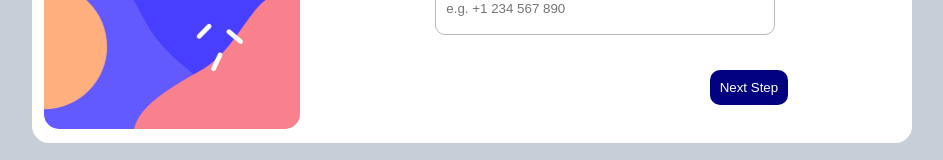
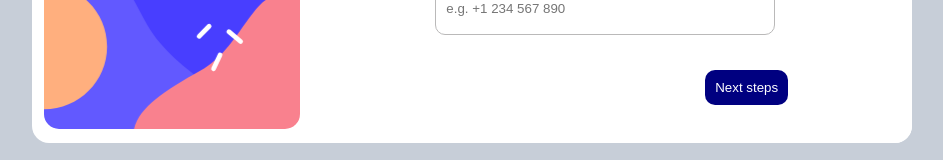
Before and after one commit to KASIANGK/project-useEffect-useState-Kasia-Nagorka, a React app: page / in a window 1280 px wide. Shown: the part 545-705 px from the top of the page, without its empty margins (176-1119 px from the left). Built offline with nearby package versions, Linux system fonts and the light colour scheme; the HTML template or start-up script is replaced by a standard one.

Commit message:
btns onBack et onNext

```diff
--- a/src/App.jsx
+++ b/src/App.jsx
@@ -1,27 +1,45 @@
-import { useState, useEffect } from 'react'
-import './App.css'
-import Personal from './Components/Personal/Personal'
-import Select from './Components/Select/Select'
-import Pick from './Components/Pick/Pick'
-import Summary from './Components/Summary/Summary'
-import Advenced from './assets/advenced.svg'
-import Arcade from './assets/arcade.svg'
-import Pro from './assets/pro.svg'
-import Thankyou from './assets/thankyou.svg'
+import { useState } from 'react'
+import './App.css';
+import Personal from './Components/Personal/Personal';
+import Select from './Components/Select/Select';
+import Pick from './Components/Pick/Pick';
+import Summary from './Components/Summary/Summary';
+import Advenced from './assets/advenced.svg';
+import Arcade from './assets/arcade.svg';
+import Pro from './assets/pro.svg';
+import Thankyou from './assets/thankyou.svg';
 
 function App() {
+  const [currentComponent, setCurrentComponent] = useState(0);
 
+  function nextComponent() {
+    setCurrentComponent(currentComponent + 1)
+  };
+
+  function prevComponent() {
+    setCurrentComponent(currentComponent - 1)
+  };
+
+  function renderComponent () {
+    switch (currentComponent) {
+      case 0:
+        return <Personal onNext={nextComponent} />
+      case 1:
+        return <Select onNext={nextComponent} onBack={prevComponent} Arcade={Arcade} Advenced={Advenced} Pro={Pro} />
+      case 2:
+        return <Pick onNext={nextComponent} onBack={prevComponent} />
+      case 3:
+        return <Summary onBack={prevComponent} />
+      default:
+        return null;
+    }
+  };
 
   return (
-
-      <div className='ALL'>
-        <Personal></Personal>
-        {/* <Select Arcade={Arcade} Advenced={Advenced} Pro={Pro}></Select> */}
-        {/* <Pick></Pick> */}
-        {/* <Summary></Summary> */}
-      </div>
-
-  )
+    <div className='ALL'>
+      {renderComponent()}
+    </div>
+  );
 }
 
 export default App
--- a/src/Components/Personal/Personal.css
+++ b/src/Components/Personal/Personal.css
@@ -2,6 +2,7 @@
     display: flex;
     width: 110vh;
     height: 70vh;
+    /* flex-wrap: wrap; */
     background-color: rgb(255, 255, 255);
     border-radius: 17px;
 }
@@ -9,14 +10,12 @@
     background-image: url(../../assets/sidebar.svg);
     background-size: cover;
     color: white;
-    width: 20vw;
+    width: 200px;
     height: 63vh;
     display: flex;
     flex-direction: column;
     border-radius: 15px;
     background-position: 25% 0%;
-    /* justify-content: center; */
-    /* align-items: center; */
 
 }
 .STEP-CONTENT {
@@ -87,7 +86,14 @@
     justify-content: end;
     margin-top: 10%;
 }
-.PERSONAL-BTN button {
+/* .PERSONAL-BTN button {
+    color: white;
+    background-color: navy;
+    padding: 10px;
+    border-radius: 10px;
+    border: none;
+} */
+.next {
     color: white;
     background-color: navy;
     padding: 10px;
--- a/src/Components/Personal/Personal.jsx
+++ b/src/Components/Personal/Personal.jsx
@@ -1,7 +1,7 @@
-import { useState } from 'react';
-import './Personal.css';
+import { useState } from 'react'
+import './Personal.css'
 
-function Personal({Sidebar}) {
+function Personal({onNext}) {
     const [name, setName] = useState('')
     const [email, setEmail] = useState('')
     const [phoneNumber, setPhoneNumber] = useState('')
@@ -66,7 +66,7 @@ function Personal({Sidebar}) {
                         <input placeholder='e.g. +1 234 567 890' type='text' value={phoneNumber} onChange={(e) => setPhoneNumber(e.target.value)}></input>
                     </div>
                     <div className='PERSONAL-BTN'>
-                        <button>Next Step</button>
+                        <button className='next' onClick={onNext} >Next steps</button>
                     </div>
                 </div>
             </div>
--- a/src/Components/Pick/Pick.css
+++ b/src/Components/Pick/Pick.css
@@ -21,3 +21,17 @@
 .PICKS {
     display: flex;
 }
+
+.next {
+    color: white;
+    background-color: navy;
+    padding: 10px;
+    border-radius: 10px;
+    border: none;
+}
+
+input[type="checkbox"] {
+    width: 1em;
+    height: 3rem;
+    accent-color: rgb(181, 87, 244);
+  }
--- a/src/Components/Pick/Pick.jsx
+++ b/src/Components/Pick/Pick.jsx
@@ -1,9 +1,24 @@
-import './Pick.css'
-import {useState} from 'react'
+import './Pick.css';
+import { useState } from 'react';
 
-function Pick () {
+function Pick({onBack, onNext}) {
+    const [isChecked, setIsChecked] = useState(false)
+    const [isCheckedTwo, setIsCheckedTwo] = useState(false)
+    const [isCheckedThree, setIsCheckedThree] = useState(false)
+
+    const handleCheckboxChange = () => {
+        setIsChecked(!isChecked);
+    };
+    const handleCheckboxChangeTwo = () => {
+        setIsCheckedTwo(!isCheckedTwo)
+    }
+    const handleCheckboxChangeThree = () => {
+        setIsCheckedThree(!isCheckedThree)
+    }
+
     return (
         <div className='PICK'>
+             <div className='STEP-CONTENT'>
                 <div className='STEP'>
                     <div className='STEPS'>
                         <div className='STEPS-NUMBER'>
@@ -45,6 +60,7 @@ function Pick () {
                         </div>
                     </div>
                 </div>
+            </div>
             <div className='PICK-OG'>
                 <div className='PICK-CONTENT'>
                     <div className='PICK-TITLE'>
@@ -55,7 +71,7 @@ function Pick () {
                         <div className='PICKS'>
                             <div className='CHATBOX'>
                                 <label class="container">
-                                    <input type="checkbox" checked="checked"></input>
+                                    <input type="checkbox" checked={isChecked} onChange={handleCheckboxChange}></input>
                                     <span class="checkmark"></span>
                                 </label>
                             </div>
@@ -69,9 +85,9 @@ function Pick () {
                         </div>
                         <div className='PICKS'>
                             <div className='CHATBOX'>
-                                <label class="container">
-                                    <input type="checkbox" checked="checked"></input>
-                                    <span class="checkmark"></span>
+                                <label className="container">
+                                    <input value="#ff0000" type="checkbox" checked={isCheckedTwo} onChange={handleCheckboxChangeTwo} />
+                                    <span className="checkmark"></span>
                                 </label>
                             </div>
                             <div className='PICK-TXT'>
@@ -85,7 +101,7 @@ function Pick () {
                         <div className='PICKS'>
                             <div className='CHATBOX'>
                                 <label class="container">
-                                    <input type="checkbox" checked="checked"></input>
+                                    <input type="checkbox" checked={isCheckedThree} onChange={handleCheckboxChangeThree}></input>
                                     <span class="checkmark"></span>
                                 </label>
                             </div>
@@ -99,8 +115,8 @@ function Pick () {
                         </div>
                     </div>
                     <div className='PICK-BTNS'>
-                        <button>Go Back</button>
-                        <button>Next Stop</button>
+                        <button className='back' onClick={onBack}>Go Back</button>
+                        <button className='next' onClick={onNext} >Next steps</button>
                     </div>
                 </div>
             </div>
--- a/src/Components/Select/Select.css
+++ b/src/Components/Select/Select.css
@@ -2,10 +2,16 @@
   background-image: url(../../assets/sidebar.svg);
   background-size: cover;
   color: white;
-    width: 20vw;
-    /* height: 60vh; */
+  width: 200px;
+  height: 63vh;
   display: flex;
   flex-direction: column;
+  border-radius: 15px;
+  background-position: 25% 0%;
+}
+.STEP-CONTENT {
+  display: flex;
+  width: 32vw;
   justify-content: center;
   align-items: center;
 }
@@ -73,6 +79,14 @@
 }
 .SELECT-BTNS {
     display: flex;
+}
+.back {
+  color: navy;
+  background-color: rgb(255, 255, 255);
+  padding: 10px;
+  border-radius: 10px;
+  border: none;
+  font-weight: 700;
 }
 
 
--- a/src/Components/Select/Select.jsx
+++ b/src/Components/Select/Select.jsx
@@ -1,7 +1,7 @@
 import './Select.css'
 import {useState} from 'react'
 
-function Select({Arcade, Advenced, Pro}) {
+function Select({Arcade, Advenced, Pro, onNext, onBack}) {
 
     const [moneyArcade, setMoneyArcade] = useState(9)
     const [moneyAdvenced, setMoneyAdvenced] = useState(12)
@@ -23,6 +23,7 @@ function Select({Arcade, Advenced, Pro}) {
 
     return (
         <div className='SELECT'>
+            <div className='STEP-CONTENT'>
                 <div className='STEP'>
                     <div className='STEPS'>
                         <div className='STEPS-NUMBER'>
@@ -61,6 +62,7 @@ function Select({Arcade, Advenced, Pro}) {
                         <div className='STEPS_TXT'>
                             <h6>SUMMARY</h6>
                             <h3>YOUR INFO</h3>
+                        </div>
                     </div>
                 </div>
             </div>
@@ -110,8 +112,8 @@ function Select({Arcade, Advenced, Pro}) {
                         <p>Yearly</p>
                     </div>
                     <div className='SELECT-BTNS'>
-                        <button>Go Back</button>
-                        <button>Next Stop</button>
+                        <button className='back' onClick={onBack}>Go Back</button>
+                        <button className='next' onClick={onNext} >Next steps</button>
                     </div>
                 </div>
             </div>
--- a/src/Components/Summary/Summary.jsx
+++ b/src/Components/Summary/Summary.jsx
@@ -1,9 +1,10 @@
 import './Summary.css'
 import { useState } from 'react'
 
-function Summary() {
+function Summary({onBack, onNext}) {
     return (
         <div className='SUMMARY'>
+            <div className='STEP-CONTENT'>
                 <div className='STEP'>
                     <div className='STEPS'>
                         <div className='STEPS-NUMBER'>
@@ -45,6 +46,7 @@ function Summary() {
                         </div>
                     </div>
                 </div>
+            </div>
             <div className='SUMMARY-OG'>
                 <div className='SUMMARY-CONTENT'>
                     <div className='SUMMARY-TITLE'>
@@ -75,8 +77,8 @@ function Summary() {
                     <p>$16/mo</p>
                 </div>
                 <div className='SUMMARY-BTNS'>
-                        <button>Go Back</button>
-                        <button>Next Stop</button>
+                        <button className='back' onClick={onBack}>Go Back</button>
+                        <button className='next' onClick={onNext} >Next steps</button>
                 </div>
             </div>
         </div>
```
Lines whose indentation alone changed are shown as unchanged.
